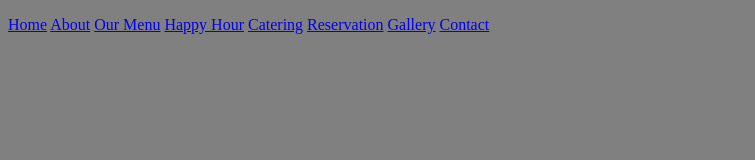
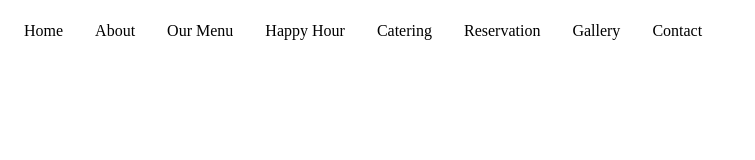
Before and after one commit to VenesaOkuna/Streetfoodwebsite, a plain HTML site: page index.html in a window 1280 px wide. Shown: the whole page, without its empty margins (0-755 px from the left). Drawn offline with Linux system fonts and the light colour scheme.

Commit message:
this commit will add styling to nav bar

```diff
--- a/index.css
+++ b/index.css
@@ -1,16 +1,24 @@
-*{
-        background-color: gray;
-}
-nav {
-        max-width: 960px;
-        margin: 0 auto;
-        padding: 10px 0;
-        margin-right: 0%;
-        display: inline;
+ul {
+        list-style-type: none;
+        margin: 0;
+        padding: 0;
+        overflow: hidden;
+        background-color: transparent;
+      }
 
+li {
+        float: left;
+      }
 
-}
-nav>p>a>a:hover {
-        background: gray;
-        color: black
-        }
+      li a {
+        display: block;
+        color:black;
+        text-align: center;
+        padding: 14px 16px;
+        text-decoration: none;
+      }
+
+      /* Change the link color to #111 (black) on hover */
+      li a:hover {
+        background-color: cyan;
+      }
--- a/index.html
+++ b/index.html
@@ -9,16 +9,16 @@
 </head>
 <body>
     <nav>
-        <p>
-        <a href="#home">Home</a>
-        <a href="#about">About</a>
-        <a href = "#ourmenu">Our Menu</a>
-        <a href="#happyhour">Happy Hour</a>
-        <a href="#catering">Catering</a>
-        <a href="#reservation">Reservation</a>
-        <a href = "#Gallery">Gallery</a>
-        <a href="#Contact">Contact</a>
-        </p>
+        <ul>
+        <li><a href="#home">Home</a></li>
+        <li><a href="#about">About</a></li>
+        <li><a href = "#ourmenu">Our Menu</a></li>
+        <li><a href="#happyhour">Happy Hour</a></li>
+        <li><a href="#catering">Catering</a></li>
+        <li><a href="#reservation">Reservation</a></li>
+        <li><a href = "#Gallery">Gallery</a></li>
+        <li><a href="#Contact">Contact</a></li>
+        </ul>
         </nav>
 
 </body>
```
